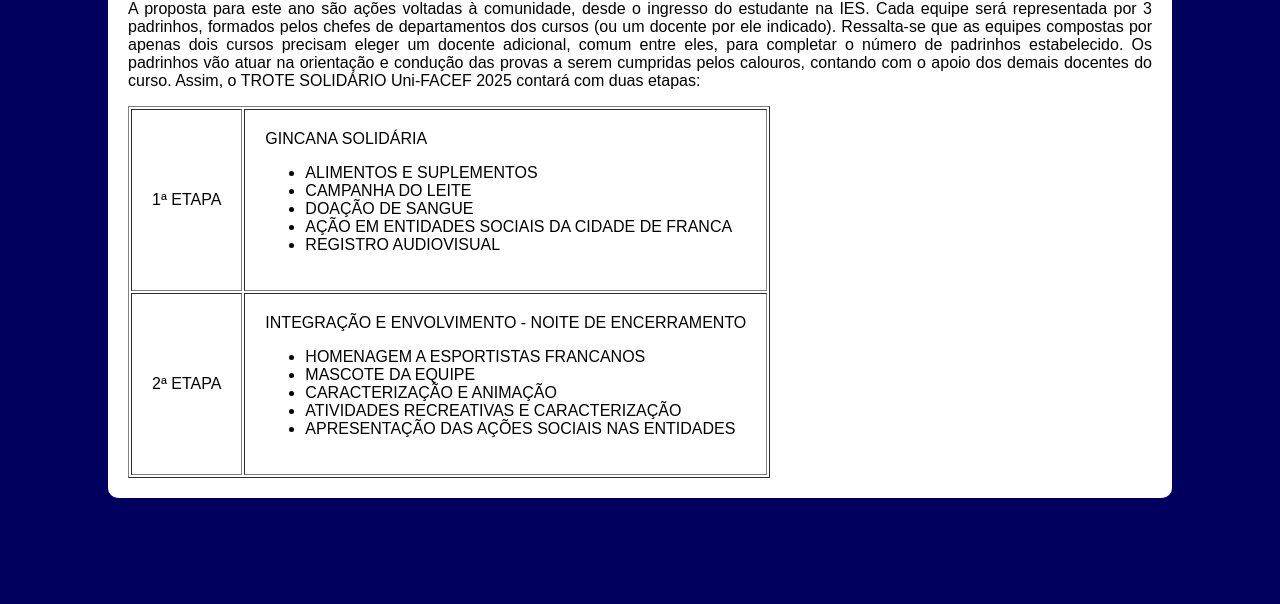
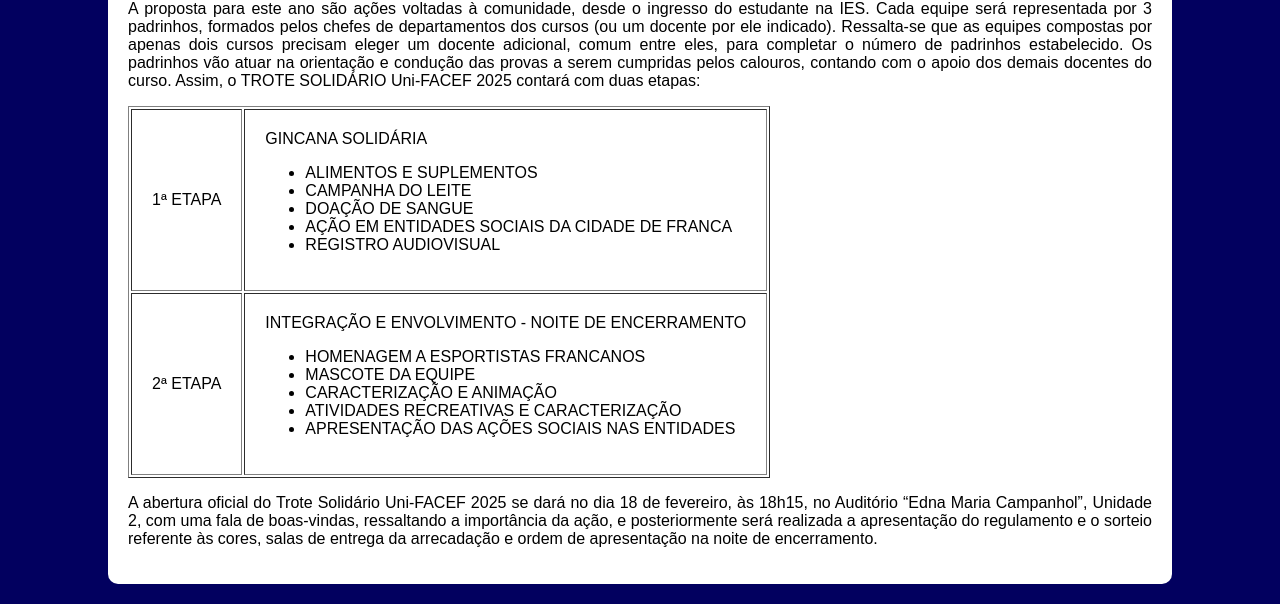
Before and after one commit to joaoassalomao/SiteTroteUNIFACEF, a plain HTML site: page formato.html in a window 1280 px wide. Shown: the part 303-907 px from the top of the page. Before the commit the page ends 821 px from the top, so only its background shows below. Drawn offline with Linux system fonts and the light colour scheme.

Commit message:
Atualização 6

```diff
--- a/formato.html
+++ b/formato.html
@@ -64,6 +64,11 @@
                 </td>
             </tr>
         </table>
+        <p>A abertura oficial do Trote Solidário Uni-FACEF 2025 se dará no dia 18 de
+            fevereiro, às 18h15, no Auditório “Edna Maria Campanhol”, Unidade 2, com uma fala
+            de boas-vindas, ressaltando a importância da ação, e posteriormente será realizada a
+            apresentação do regulamento e o sorteio referente às cores, salas de entrega da
+            arrecadação e ordem de apresentação na noite de encerramento.</p>
     </div>
 </body>
 </html>
```
